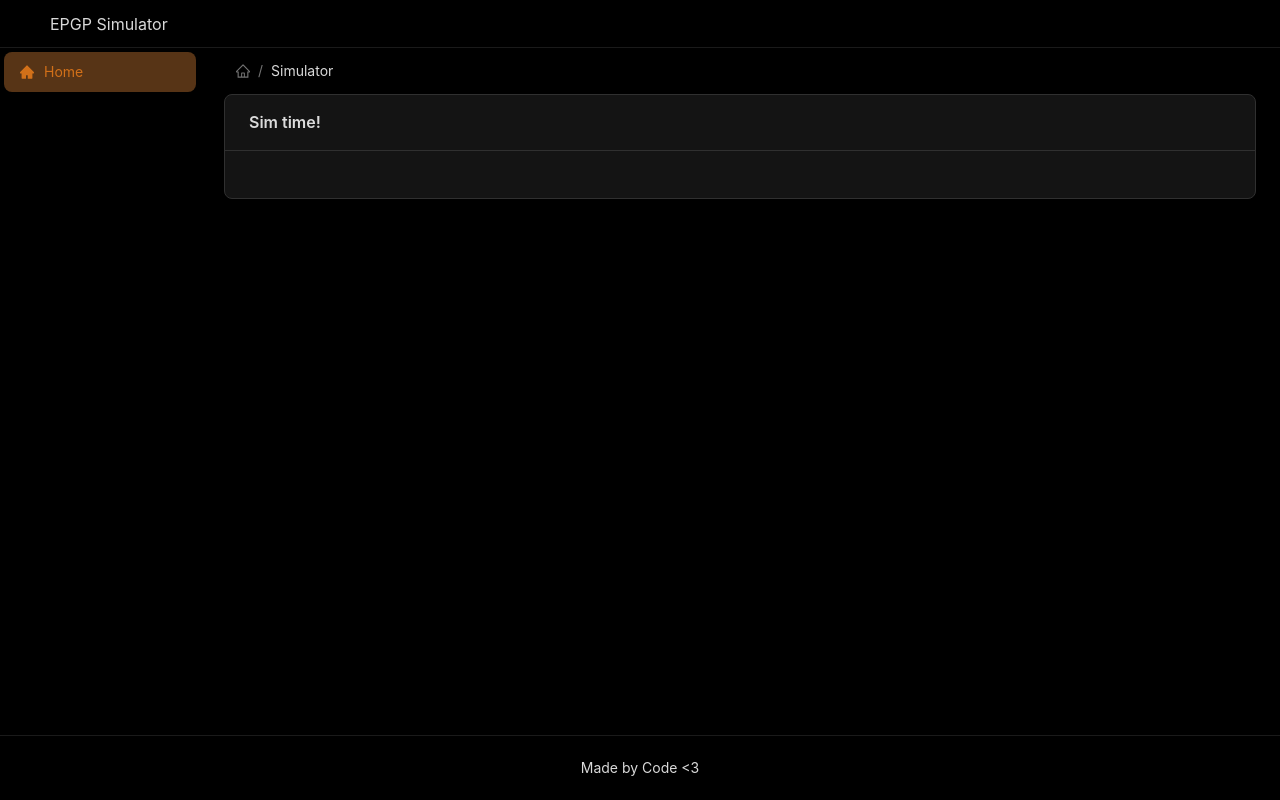
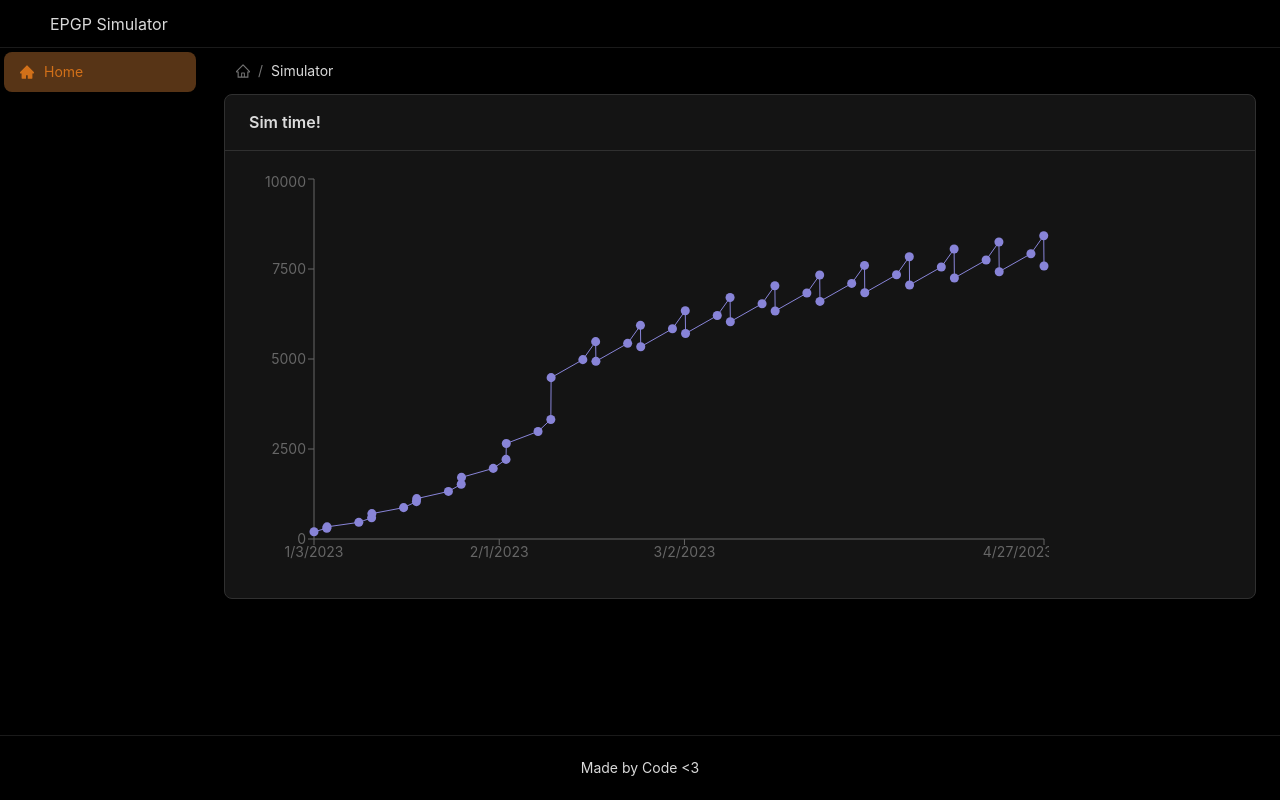
Before and after one commit to thecodeboss/epgp-simulator, a React (Create React App) app: page / in a window 1280 px wide. Built offline with nearby package versions, Linux system fonts and the light colour scheme.

Commit message:
Add semi-broken chart

```diff
--- a/src/App.tsx
+++ b/src/App.tsx
@@ -2,7 +2,6 @@ import { ConfigProvider, Layout, theme as baseTheme } from 'antd';
 import type { FC } from 'react';
 import 'antd/dist/reset.css';
 
-import { simulate } from './utils/simulate';
 import { Sidebar } from './components/Sidebar';
 import { Header } from './components/Header';
 import { Footer } from './components/Footer';
@@ -39,16 +38,4 @@ const App: FC = () => (
 // - are you sure you want to overwrite?
 // Load config profile button
 
-console.log(
-  simulate({
-    startDate: new Date('2023-01-01'),
-    endDate: new Date('2023-04-31'),
-    epPerRaid: 1000,
-    initialEP: 1000,
-    initialGP: 10,
-    weeklyEPDecayPercent: 10,
-    weeklyGPDecayPercent: 20,
-  })
-);
-
 export default App;
--- a/src/components/Content.tsx
+++ b/src/components/Content.tsx
@@ -1,6 +1,18 @@
 import { HomeOutlined } from '@ant-design/icons';
 import { Breadcrumb, Card, Layout } from 'antd';
 import type { FC } from 'react';
+import { Scatter, ScatterChart, XAxis, YAxis } from 'recharts';
+import { simulate } from '../utils/simulate';
+
+const { data } = simulate({
+  startDate: new Date('2023-01-01'),
+  endDate: new Date('2023-04-31'),
+  epPerRaid: 1000,
+  initialEP: 1000,
+  initialGP: 10,
+  weeklyEPDecayPercent: 10,
+  weeklyGPDecayPercent: 20,
+});
 
 export const Content: FC = () => {
   return (
@@ -9,7 +21,22 @@ export const Content: FC = () => {
         items={[{ title: <HomeOutlined /> }, { title: 'Simulator' }]}
         style={{ padding: '12px' }}
       />
-      <Card title="Sim time!"></Card>
+      <Card title="Sim time!">
+        <ScatterChart
+          width={800}
+          height={400}
+          data={data.map((d) => ({ ...d, x: d.date.getTime() }))}
+        >
+          <XAxis
+            type="number"
+            dataKey="x"
+            domain={['dataMin', 'dataMax']}
+            tickFormatter={(val) => new Date(val).toLocaleDateString('en-US')}
+          />
+          <YAxis type="number" dataKey="pr" />
+          <Scatter name="A" line fill="#8884d8" />
+        </ScatterChart>
+      </Card>
     </Layout.Content>
   );
 };
--- a/src/utils/simulate.ts
+++ b/src/utils/simulate.ts
@@ -11,7 +11,7 @@ interface SimOptions {
 }
 
 interface SimResult {
-  data: Array<[Date, number]>;
+  data: Array<{ date: Date; pr: number }>;
 }
 
 const calculatePR = (ep: number, gp: number): number => {
@@ -27,7 +27,7 @@ export const simulate = (options: SimOptions): SimResult => {
   let currentGP = options.initialGP;
 
   let currentDate = new Date(options.startDate);
-  const data: Array<[Date, number]> = [];
+  const data: Array<{ date: Date; pr: number }> = [];
 
   currentDate.setHours(0, 0, 0, 0);
 
@@ -35,13 +35,19 @@ export const simulate = (options: SimOptions): SimResult => {
     if (isRaidDay(currentDate)) {
       // Award EP at 8:00pm every raid day
       currentEP += options.epPerRaid;
-      data.push([getDateAtHour(currentDate, 20), calculatePR(currentEP, currentGP)]);
+      data.push({
+        date: getDateAtHour(currentDate, 20),
+        pr: calculatePR(currentEP, currentGP),
+      });
 
       // Apply decay at 9:00pm every Thursday
       if (currentDate.getDay() === 4) {
         currentEP = decay(currentEP, options.weeklyEPDecayPercent);
         currentGP = decay(currentGP, options.weeklyGPDecayPercent);
-        data.push([getDateAtHour(currentDate, 21), calculatePR(currentEP, currentGP)]);
+        data.push({
+          date: getDateAtHour(currentDate, 21),
+          pr: calculatePR(currentEP, currentGP),
+        });
       }
     }
 
```
